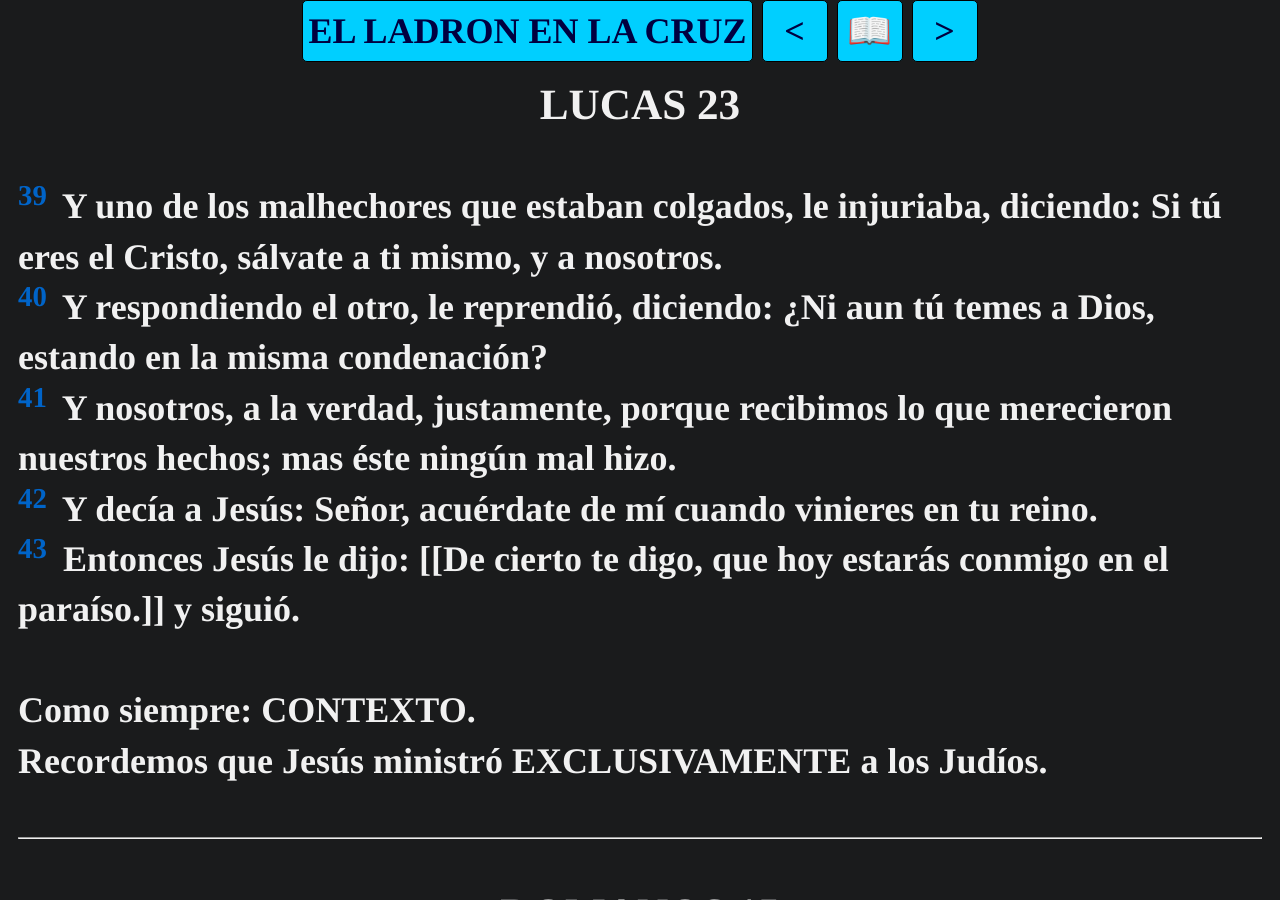
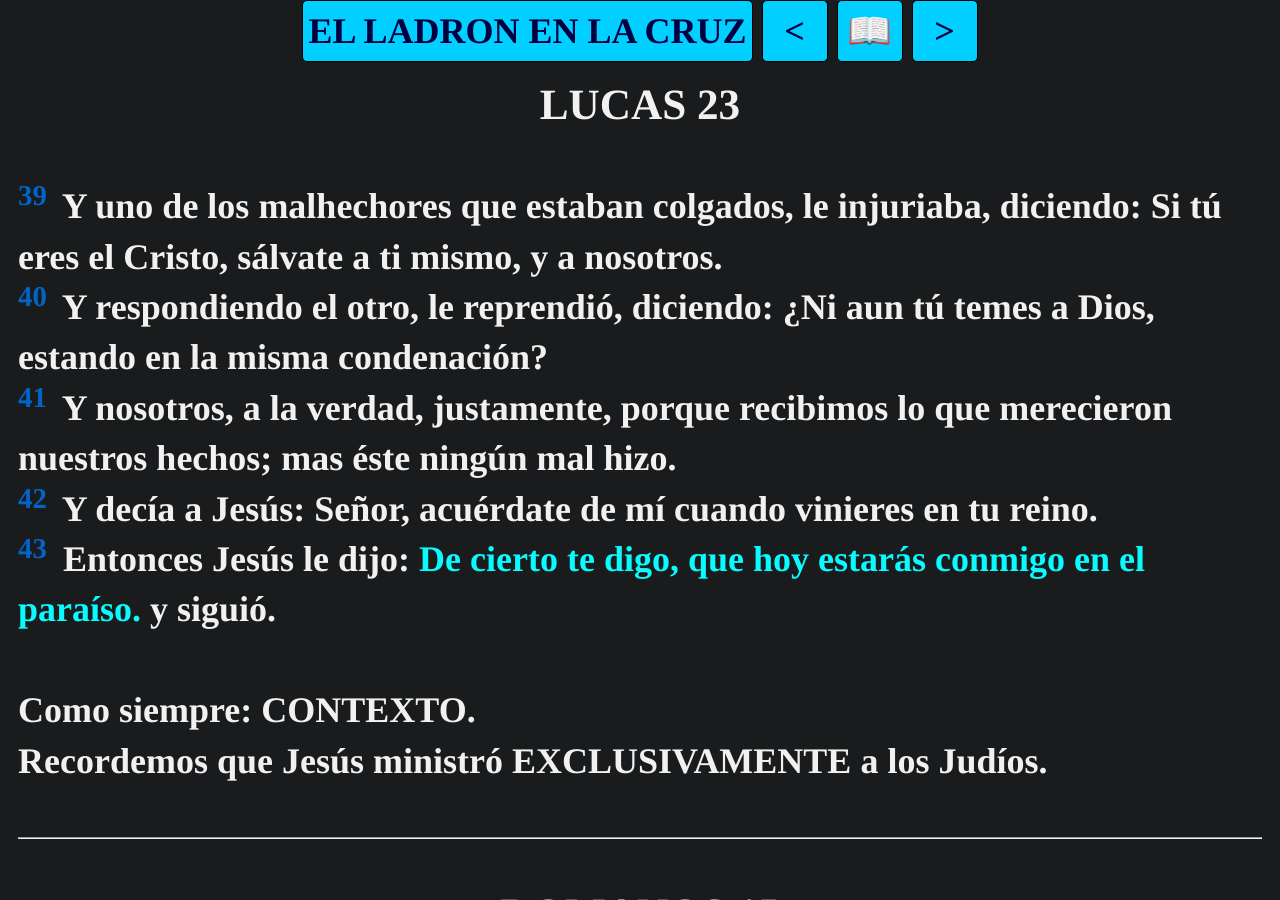
Before and after one commit to discipulodecristo/estudiobiblia, a Jekyll site: the page built from ensayos/ladron.md, in a window 1280 px wide and 900 px high. Built offline with Jekyll 4.4.1, drawn with Linux system fonts in a browser that asks for light colours; some web fonts are replaced.

Commit message:
Update plantilla.html

```diff
--- a/_layouts/plantilla.html
+++ b/_layouts/plantilla.html
@@ -25,23 +25,38 @@
 
 {% assign lineas = content | split: '
 ' %}
+
   {% for linea in lineas %}
     {% assign limpio = linea | strip %}
-    {% if limpio contains '@' and limpio != '' %}
-      {% assign partes = limpio | split: '@' %}
+
+    {%- comment -%}
+      PROCESAR PALABRAS DE JESÚS ([[ ... ]]) SIN TOCAR TU LÓGICA EXISTENTE
+    {%- endcomment -%}
+
+    {% assign frase = limpio %}
+    {% if frase contains '[[' %}
+      {% assign frase = frase | replace: '[[', '<span class="wj">' %}
+      {% assign frase = frase | replace: ']]', '</span>' %}
+    {% endif %}
+
+    {%- comment -%}
+      A PARTIR DE AQUÍ — TU CÓDIGO ORIGINAL DE VERSOS, SIN CAMBIOS
+    {%- endcomment -%}
+
+    {% if frase contains '@' and frase != '' %}
+      {% assign partes = frase | split: '@' %}
       {% assign num = partes[0] %}
       {% assign resto = partes[1] %}
       <div class="m">
         <span class="verse">{{ num }}&nbsp;</span> {{ resto }}
       </div>
     {% else %}
-      {% if limpio != '' %}
-        <div class="m">{{ linea }}</div>
+      {% if frase != '' %}
+        <div class="m">{{ frase }}</div>
       {% else %}
         <br>
       {% endif %}
     {% endif %}
-
 
   {% endfor %}
 
```
